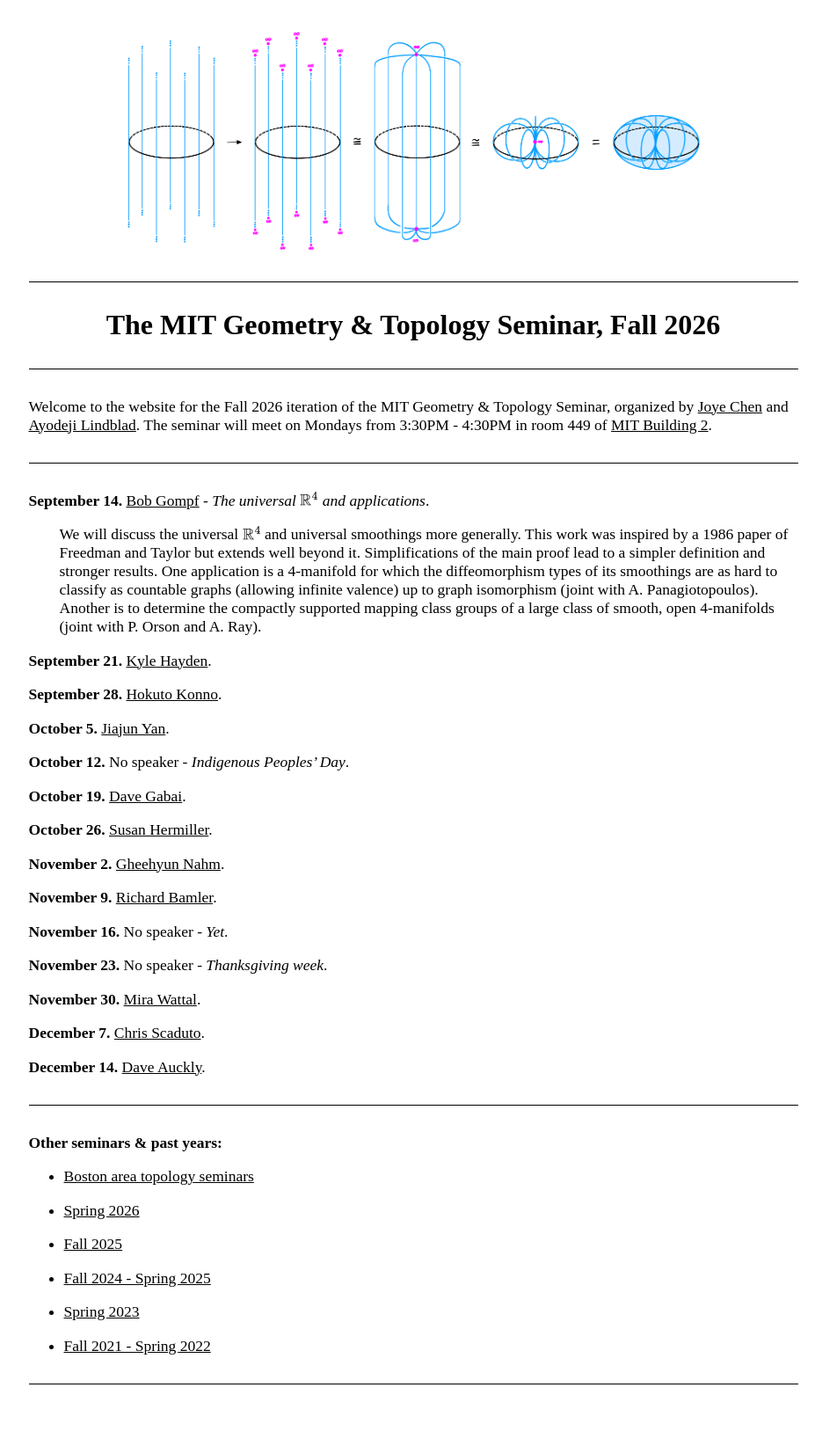
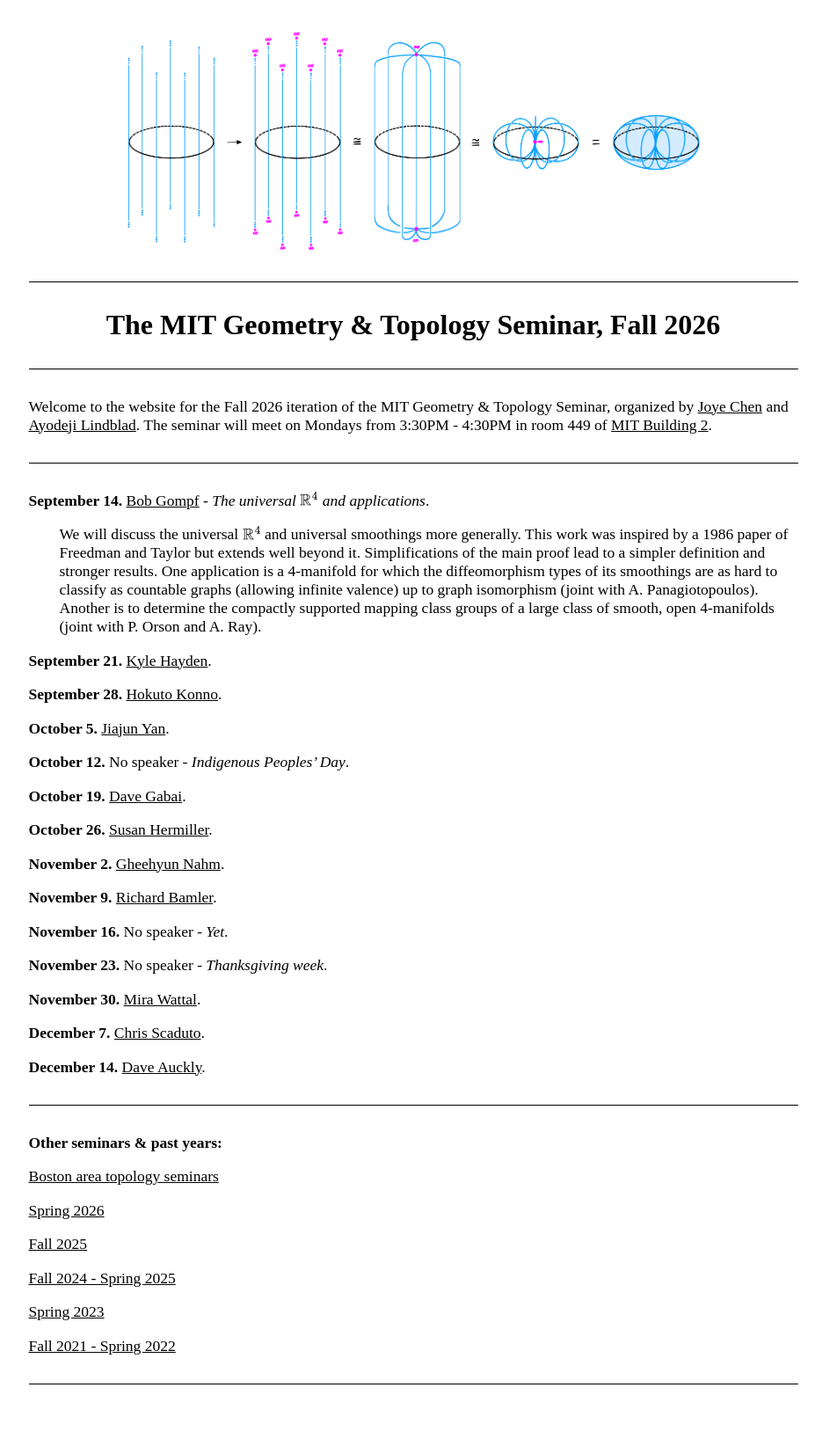
Before and after one commit to AyodejiLindblad/AyodejiLindblad.github.io, a Jekyll site: the page built from seminars/MIT-G&T-FA26/index.md, in a window 1280 px wide. Shown: the whole page at 88% size, without its empty margins (170-1097 px from the left). Built offline with Jekyll 4.4.1, drawn with Linux system fonts in a browser that asks for light colours; some web fonts are replaced.

Commit message:
Remove bullets

```diff
--- a/seminars/MIT-G&T-FA26/index.md
+++ b/seminars/MIT-G&T-FA26/index.md
@@ -76,17 +76,17 @@ We will discuss the universal $\mathbb{R}^4$ and universal smoothings more gener
 
 **Other seminars & past years:**
 
-* [Boston area topology seminars](https://calendar.google.com/calendar/u/0/embed?src=028i07liimdqltnn999mpdqek4@group.calendar.google.com&ctz=America/New_York&gsessionid=OK)
+[Boston area topology seminars](https://calendar.google.com/calendar/u/0/embed?src=028i07liimdqltnn999mpdqek4@group.calendar.google.com&ctz=America/New_York&gsessionid=OK)
 
-* [Spring 2026](https://sites.google.com/view/isabellakhan/mit-gt-seminar-spring-2026)
+[Spring 2026](https://sites.google.com/view/isabellakhan/mit-gt-seminar-spring-2026)
 
-* [Fall 2025](https://www.mit.edu/~gtseminar/)
+[Fall 2025](https://www.mit.edu/~gtseminar/)
 
-* [Fall 2024 - Spring 2025](https://www.mit.edu/~gtseminar/2024-2025.html)
+[Fall 2024 - Spring 2025](https://www.mit.edu/~gtseminar/2024-2025.html)
 
-* [Spring 2023](https://www.mit.edu/~gtseminar/spring2023.html)
+[Spring 2023](https://www.mit.edu/~gtseminar/spring2023.html)
 
-* [Fall 2021 - Spring 2022](https://sites.google.com/view/anthony-conway/activities/mit-geometry-and-topology-seminar-fall-2021)
+[Fall 2021 - Spring 2022](https://sites.google.com/view/anthony-conway/activities/mit-geometry-and-topology-seminar-fall-2021)
 
 ---
 
```
